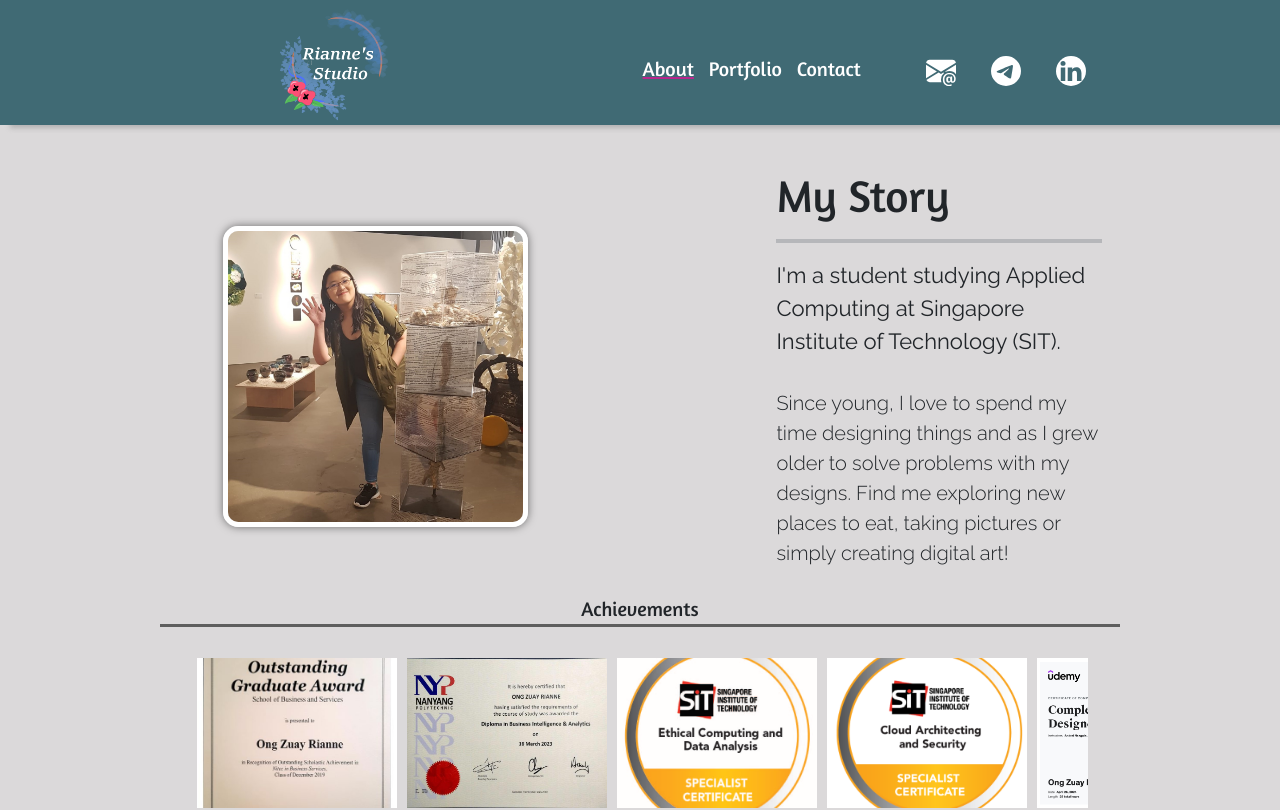
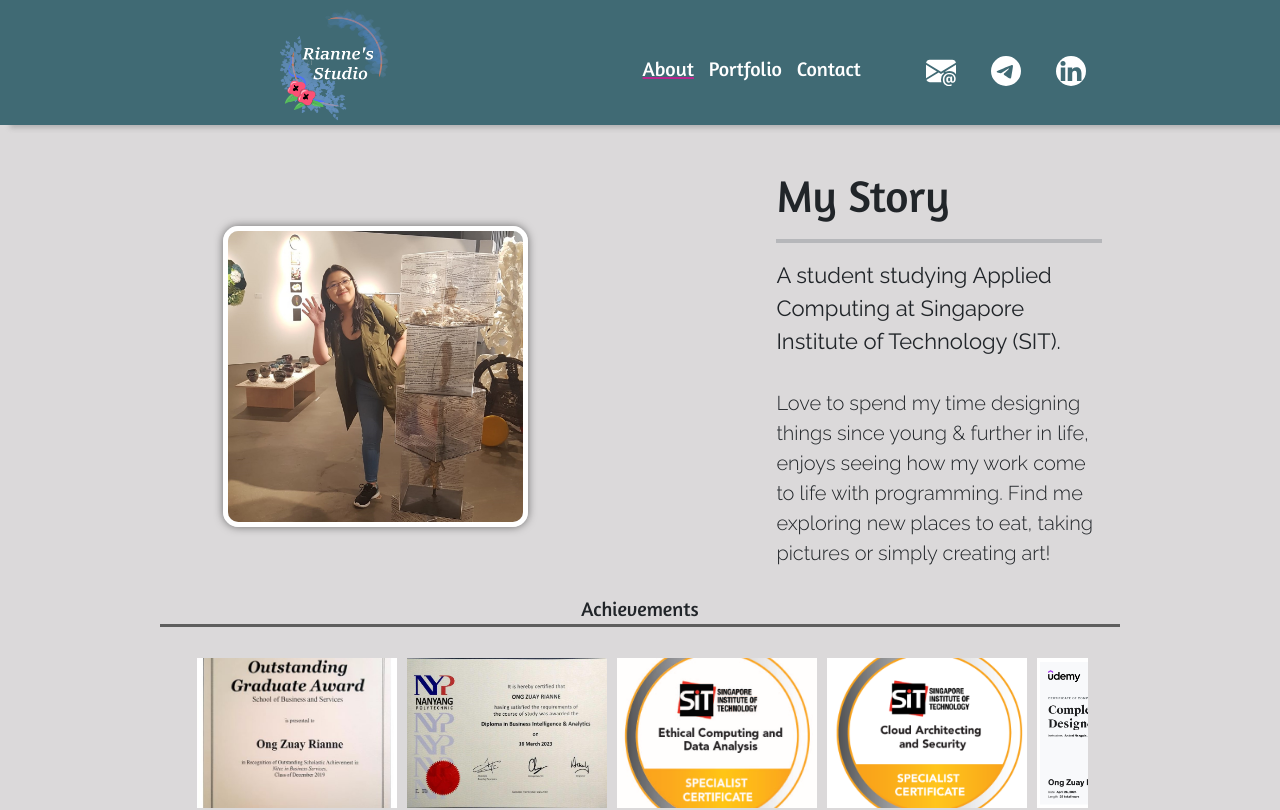
Before and after one commit to KazunaStudio/Rianne_Studio, a React (Create React App) app: page /#/About in a window 1280 px wide. Shown: the top 810 px of the page. Built offline with nearby package versions, Linux system fonts and the light colour scheme.

Commit message:
Update files

```diff
--- a/src/General/About.js
+++ b/src/General/About.js
@@ -22,10 +22,10 @@ export class About extends Component{
                             <div className='centers'>
                                 <h1 style={{fontSize:"45px"}}>My Story</h1><hr style={{borderTop:"solid 4px rgb(74, 84, 93)"}}/>
                                 <p style={{fontFamily:"Ralewaylight"}}>
-                                    <span style={{fontSize:"22px",fontFamily:"Raleway"}}>I'm a student studying Applied Computing at Singapore Institute of Technology (SIT).</span>
+                                    <span style={{fontSize:"22px",fontFamily:"Raleway"}}>A student studying Applied Computing at Singapore Institute of Technology (SIT).</span>
                                     <br/><br/>
-                                    Since young, I love to spend my time designing things and as I grew older to solve problems with my designs.
-                                    Find me exploring new places to eat, taking pictures or simply creating digital art!
+                                    Love to spend my time designing things since young & further in life, enjoys seeing how my work come to life with programming.
+                                    Find me exploring new places to eat, taking pictures or simply creating art!
                                 </p>
                             </div>
                         </div>
--- a/src/Home.js
+++ b/src/Home.js
@@ -18,7 +18,7 @@ export class Home extends Component{
                                 <div className='centers'>
                                     <RacingText />
                                     <p className= "fontsizing_about" style={{fontFamily:"Raleway"}}>A student living in <span style={{fontFamily:"MarckScript", fontSize:"30px"}}>Singapore</span>, studying <span style={{fontFamily:"SourceCodePro"}}>Applied Computing</span> at
-                                        <img src={sitimg} className='SITimage' alt="Logo"/>with an interest to be <span style={{fontFamily:"Salsa", fontSize:"20px"}}>UX/UI designer or developer</span>.
+                                        <img src={sitimg} className='SITimage' alt="Logo"/>with an interest to be <span style={{fontFamily:"Salsa", fontSize:"20px"}}>full stack developer or software developer</span>.
                                     </p>
                                     <button className='storybutton'>
                                         <Link to="/About" style={{color:"white", textDecoration:"none"}}>Dive Into My Story
```
